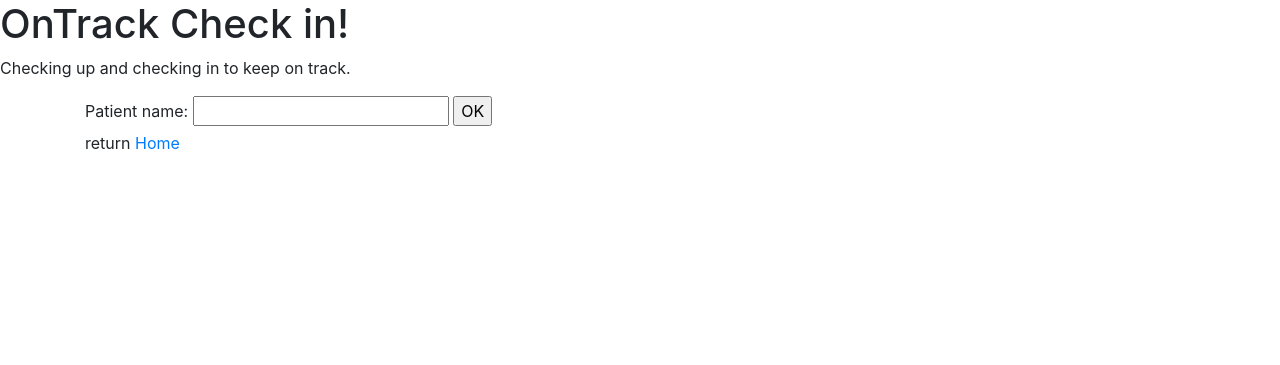
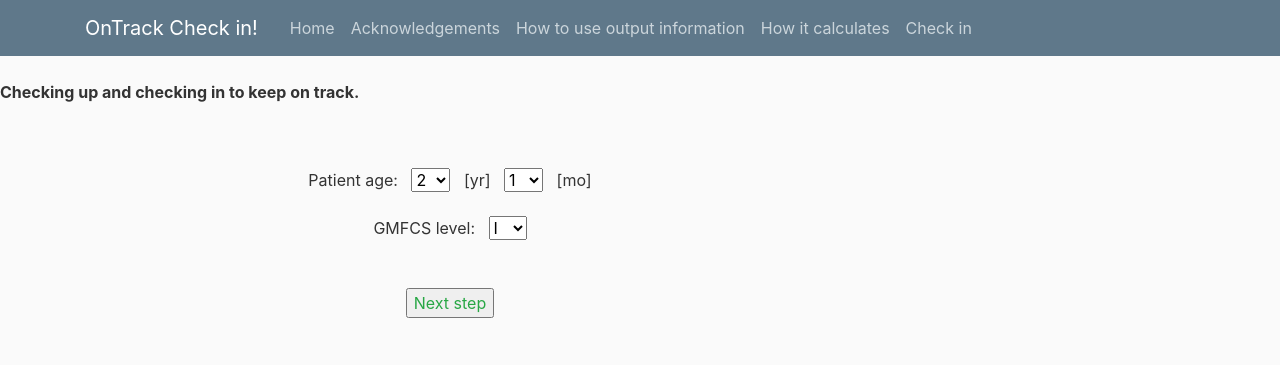
Before and after one commit to noahmatsuyoshi/OnTrack, a Django app: page /checkin/ in a window 1280 px wide. Shown: the top 365 px of the page. Run offline with Django 3.2, Linux system fonts and the light colour scheme; some libraries are stand-ins or nearby versions.

Commit message:
forms update

```diff
--- a/OnTrack/forms.py
+++ /dev/null
@@ -1,3 +0,0 @@
-from django import forms
-
-# class Checkinform(forms.Form):
--- /dev/null
+++ b/OnTrackWebsite/forms.py
@@ -0,0 +1,53 @@
+from django import forms
+
+
+class Firstinput(forms.Form):
+    yearchoices = (
+        (2, '2'),
+        (3, '3'),
+        (4, '4'),
+        (5, '5'),
+        (6, '6'),
+        (7, '7'),
+        (8, '8'),
+        (9, '9'),
+        (10, '10'),
+        (11, '11'),
+        (12, '12'),
+    )
+    mochoices = (
+        (1, '1'),
+        (2, '2'),
+        (3, '3'),
+        (4, '4'),
+        (5, '5'),
+        (6, '6'),
+        (7, '7'),
+        (8, '8'),
+        (9, '9'),
+        (10, '10'),
+        (11, '11'),
+    )
+    patient_age_yr = forms.ChoiceField(choices=yearchoices)
+    patient_age_mo = forms.ChoiceField(choices=mochoices)
+    GMFCS = forms.ChoiceField(choices=(('I', 'I'), ('II', 'II'), ('III', 'III'), ('IV', 'IV'), ('V', 'V')))
+
+class Secondinput(forms.Form):
+    ECAB1 = forms.FloatField(max_value=100, min_value=0, label='Balance past score:')
+    ECAB2 = forms.FloatField(max_value=5, min_value=1,label='Balance current score:')
+    SMWT1 = forms.FloatField(min_value= 0, max_value= 6000,label='Endurance (six minute walk) past score:')
+    SMWT2 = forms.FloatField(min_value= 0,max_value=6000,label='Endurance (six minute walk) current score:')
+    SAROMM1 = forms.FloatField(min_value= 0, max_value = 4, label='Range of motion past score:')
+    SAROMM2 = forms.FloatField(min_value= 0,max_value = 4,label='Range of motion current score:')
+    CEDLpar1 = forms.FloatField(min_value= 0,max_value = 100,label='Participation in family and recreational activities past score:')
+    CEDLpar2 = forms.FloatField(min_value= 0,max_value = 100,label='Participation in family and recreational activities current score:')
+    CEDLsc1 = forms.FloatField(min_value= 0, max_value = 100, label='Performance in self-care activities past score:')
+    CEDLsc2 = forms.FloatField(min_value= 0, max_value = 100, label='Performance in self-care activities current score:')
+    EASE1 = forms.FloatField(min_value= 1, max_value = 5, label='Early activity scale for endurance past score:')
+    EASE2 = forms.FloatField(min_value= 1, max_value = 5, label='Early activity scale for endurance current score:')
+    FSA1 =  forms.FloatField(min_value= 1, max_value = 5, label='Strength past score:')
+    FSA2 =  forms.FloatField(min_value= 1, max_value = 5, label='Strength current score:')
+    HEALTH1 = forms.FloatField(min_value= 0, max_value = 7, label='Overall health past score:')
+    HEALTH2 = forms.FloatField(min_value= 0, max_value = 7, label='Overall health current score:')
+    GMFM1 = forms.FloatField(min_value= 0, max_value = 100, label='Gross motor function past score:')
+    GMFM2 = forms.FloatField(min_value= 0, max_value = 100, label='Gross motor function current score:')
--- /dev/null
+++ b/OnTrackWebsite/static/OnTrackWebsite/main.css
@@ -0,0 +1,167 @@
+body {
+
+    background: #fafafa;
+
+    color: #333333;
+
+    margin-top: 5rem;
+
+  }
+
+
+
+  h1, h2, h3, h4, h5, h6 {
+
+    color: #444444;
+
+  }
+
+
+
+  ul {
+
+    margin: 0;
+
+  }
+
+
+
+  .bg-steel {
+
+    background-color: #5f788a;
+
+  }
+
+
+
+  .site-header .navbar-nav .nav-link {
+
+    color: #cbd5db;
+
+  }
+
+
+
+  .site-header .navbar-nav .nav-link:hover {
+
+    color: #ffffff;
+
+  }
+
+
+
+  .site-header .navbar-nav .nav-link.active {
+
+    font-weight: 500;
+
+  }
+
+
+
+  .content-section {
+
+    background: #ffffff;
+
+    padding: 10px 20px;
+
+    border: 1px solid #dddddd;
+
+    border-radius: 3px;
+
+    margin-bottom: 20px;
+
+  }
+
+
+
+  .article-title {
+
+    color: #444444;
+
+  }
+
+
+
+  a.article-title:hover {
+
+    color: #428bca;
+
+    text-decoration: none;
+
+  }
+
+
+
+  .article-content {
+
+    white-space: pre-line;
+
+  }
+
+
+
+  .article-img {
+
+    height: 65px;
+
+    width: 65px;
+
+    margin-right: 16px;
+
+  }
+
+
+
+  .article-metadata {
+
+    padding-bottom: 1px;
+
+    margin-bottom: 4px;
+
+    border-bottom: 1px solid #e3e3e3
+
+  }
+
+
+
+  .article-metadata a:hover {
+
+    color: #333;
+
+    text-decoration: none;
+
+  }
+
+
+
+  .article-svg {
+
+    width: 25px;
+
+    height: 25px;
+
+    vertical-align: middle;
+
+  }
+
+
+
+  .account-img {
+
+    height: 125px;
+
+    width: 125px;
+
+    margin-right: 20px;
+
+    margin-bottom: 16px;
+
+  }
+
+
+
+  .account-heading {
+
+    font-size: 2.5rem;
+
+  }
--- a/OnTrackWebsite/templates/OnTrackWebsite/acknowledgements.html
+++ b/OnTrackWebsite/templates/OnTrackWebsite/acknowledgements.html
@@ -1,6 +1,5 @@
 {% extends "OnTrackWebsite/base_template.html" %}
 {% block content %}
-return <a href="/home/">Home</a>
 <br>
 <div class="col-md-10">
 
--- a/OnTrackWebsite/templates/OnTrackWebsite/base_template.html
+++ b/OnTrackWebsite/templates/OnTrackWebsite/base_template.html
@@ -16,18 +17,68 @@
 
     <link rel="stylesheet" href="https://maxcdn.bootstrapcdn.com/bootstrap/4.0.0/css/bootstrap.min.css" integrity="sha384-Gn5384xqQ1aoWXA+058RXPxPg6fy4IWvTNh0E263XmFcJlSAwiGgFAW/dAiS6JXm" crossorigin="anonymous">
 
+    <link rel="stylesheet" type="text/css" href="{% static 'OnTrackWebsite/main.css' %}">
+
     {% if title %}
-        <title> OnTrack - {{ title }} </title>
+        <title> OnTrack  - {{ title }} </title>
     {% else %}
-        <title> OnTrack </title>
+        <title> OnTrack  </title>
     {% endif %}
 </head>
 <body>
-<h1>OnTrack {{ title }}</h1>
-<p>Checking up and checking in to keep on track.</p>
-<div class="container">
-    {% block content %}{% endblock %}
-</div>
+<p><strong>Checking up and checking in to keep on track.</strong></p>
+
+<header class="site-header">
+
+    <nav class="navbar navbar-expand-md navbar-dark bg-steel fixed-top">
+
+      <div class="container">
+
+        <a class="navbar-brand mr-4" href="{% url 'OnTrack-home' %}">OnTrack {{title}}</a>
+
+        <button class="navbar-toggler" type="button" data-toggle="collapse" data-target="#navbarToggle" aria-controls="navbarToggle" aria-expanded="false" aria-label="Toggle navigation">
+
+        <span class="navbar-toggler-icon"></span>
+
+        </button>
+
+        <div class="collapse navbar-collapse" id="navbarToggle">
+
+          <div class="navbar-nav mr-auto">
+
+            <a class="nav-item nav-link" href="{% url 'OnTrack-home' %}">Home</a>
+
+            <a class="nav-item nav-link" href="{% url 'OnTrack-acknowledgements' %}">Acknowledgements</a>
+
+            <a class="nav-item nav-link" href="{% url 'OnTrack-how_to_use_output' %}">How to use output information</a>
+
+            <a class="nav-item nav-link" href="{% url 'OnTrack-how_it_calculates' %}">How it calculates</a>
+
+            <a class="nav-item nav-link" href="{% url 'OnTrack-checkin' %}">Check in</a>
+
+          </div>
+
+        </div>
+
+      </div>
+
+    </nav>
+
+  </header>
+
+  <main role="main" class="container">
+
+    <div class="row">
+
+      <div class="col-md-8">
+
+        {% block content %}{% endblock %}
+
+      </div>
+
+    </div>
+
+  </main>
  <!-- Optional JavaScript -->
 
     <!-- jQuery first, then Popper.js, then Bootstrap JS -->
--- a/OnTrackWebsite/templates/OnTrackWebsite/checkin.html
+++ b/OnTrackWebsite/templates/OnTrackWebsite/checkin.html
@@ -1,9 +1,45 @@
+
 {% extends "OnTrackWebsite/base_template.html" %}
 {% block content %}
-    <form action="/your-name/" method="post">
-        <label for="your_name">Patient name: </label>
-        <input id="your_name" type="text" name="your_name" value="{{ current_name }}">
-        <input type="submit" value="OK">
-    </form>
-return <a href="/home/">Home</a>
+
+<form action="/checkin/" method="post">
+    {% csrf_token %}
+    <br>
+    <br>
+    <div class="container">
+        <center>Patient age: &#160; {{form.patient_age_yr}} &#160; [yr] &#160;
+        {{form.patient_age_mo}} &#160; [mo]
+        <br>
+        <br>
+        GMFCS level: &#160; {{form.GMFCS}}
+        <br>
+        <br>
+        <br>
+        <input type="submit" class="text-success" value= "Next step" ></center>
+    </div>
+</form>
+
+
+<!--
+
+
+<form action="/patient-age/" method="post">
+
+        <br><label for="patient_age_yr"><strong>Patient age: </strong></label>
+        <input id="patient_age_yr" type="text" name="patient_age_yr" value="{{ current_age_yr }}">
+        <label for="patient_age_yr">(year)</label>
+        <input id="patient_age_mo" type="text" name="patient_age_mo" value="{{ current_age_mo }}">
+        <label for="patient_age_mo">(month)</label>
+
+        <br><label for="GMFCS"><strong>GMFCS: </strong></label>
+        <input id="GMFCS" type="text" name="GMFCS" value="{{ current_GMFCS }}">
+        <br><div class="container">
+            <input type="submit" class="text-success" value= "Check in" >
+        </div>
+
+    </form> -->
+<br>
+<br>
+
+
 {% endblock content %}
--- a/OnTrackWebsite/templates/OnTrackWebsite/how_it_calculates.html
+++ b/OnTrackWebsite/templates/OnTrackWebsite/how_it_calculates.html
@@ -1,6 +1,5 @@
 {% extends "OnTrackWebsite/base_template.html" %}
 {% block content %}
-return <a href="/home/">Home</a>
 <br>
 <div class="col-md-10">
         <br>
--- a/OnTrackWebsite/templates/OnTrackWebsite/how_to_use_output.html
+++ b/OnTrackWebsite/templates/OnTrackWebsite/how_to_use_output.html
@@ -1,6 +1,5 @@
 {% extends "OnTrackWebsite/base_template.html" %}
 {% block content %}
-return <a href="/home/">Home</a>
 <br>
 <div class="col-md-10">
         <br>
--- a/OnTrackWebsite/views.py
+++ b/OnTrackWebsite/views.py
@@ -1,5 +1,6 @@
 from django.shortcuts import render
 from django.http import HttpResponse
+from .forms import Firstinput
 #handling traffic on home page
 #loading template
 def home(request):
@@ -15,4 +16,11 @@ def how_it_calculates(request):
     return render(request, 'OnTrackWebsite/how_it_calculates.html', {'title': ': how it calculates'})
 
 def checkin(request):
-    return render(request, 'OnTrackWebsite/checkin.html', {'title': 'Check in!'})
+
+    if request.method == 'POST':
+        form = Firstinput(request.POST)
+        if form.is_valid():
+            print (form.cleaned_data)
+    else:
+        form = Firstinput()
+    return render(request, 'OnTrackWebsite/checkin.html', {'title': 'Check in!', 'form' : form})
```
Also changed, not shown: other parts of OnTrackWebsite/templates/OnTrackWebsite/base_template.html (+1 -0 lines), OnTrackWebsite/templates/OnTrackWebsite/home.html (+6 -6 lines).
